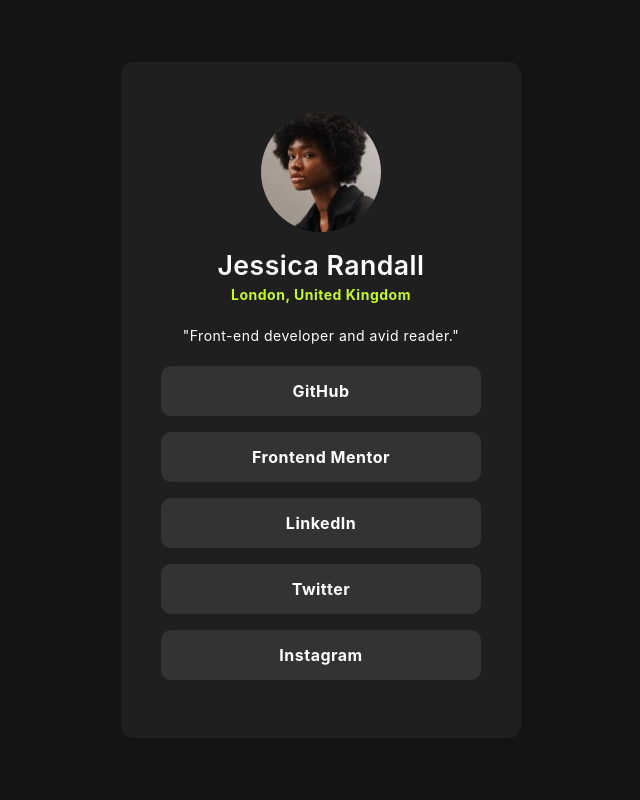
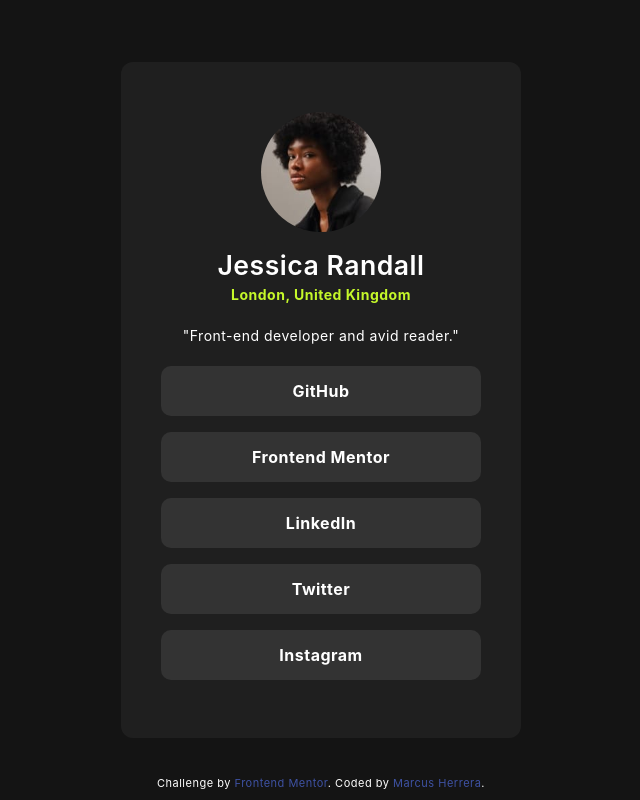
Before and after one commit to mahiv87/linksy-doodles, a React (Vite) app: page / in a window 1280 px wide. Shown: the whole page, without its empty margins (319-959 px from the left). Built offline with nearby package versions, Linux system fonts and the light colour scheme.

Commit message:
add Footer

```diff
--- a/index.html
+++ b/index.html
@@ -2,6 +2,8 @@
 <html lang="en">
 	<head>
 		<meta charset="UTF-8" />
+		<meta name="viewport" content="width=device-width, initial-scale=1.0" />
+		<!-- displays site properly based on user's device -->
 		<link
 			rel="icon"
 			type="image/png"
--- a/src/App.css
+++ /dev/null
@@ -1,8 +0,0 @@
-.attribution {
-	font-size: 11px;
-	text-align: center;
-}
-
-.attribution a {
-	color: hsl(228, 45%, 44%);
-}
--- a/src/App.jsx
+++ b/src/App.jsx
@@ -1,8 +1,8 @@
 import { useState } from 'react';
 
-import './App.css';
 import CardComponent from './components/Card/CardComponent';
 import avatar from './assets/images/avatar-jessica.jpeg';
+import FooterComponent from './components/Footer/FooterComponent';
 
 function App() {
 	const [user] = useState({
@@ -48,18 +48,7 @@
 				headline={user.headline}
 				links={user.links}
 			/>
-
-			{/* <div className="attribution">
-				Challenge by{' '}
-				<a href="https://www.frontendmentor.io?ref=challenge" target="_blank">
-					Frontend Mentor
-				</a>
-				. Coded by{' '}
-				<a href="https://github.com/mahiv87/linksy-doodles" target="_blank">
-					Marcus Herrera
-				</a>
-				.
-			</div> */}
+			<FooterComponent />
 		</>
 	);
 }
--- /dev/null
+++ b/src/components/Footer/FooterComponent.jsx
@@ -0,0 +1,19 @@
+import styles from './FooterComponent.module.css';
+
+function FooterComponent() {
+	return (
+		<div className={styles.attribution}>
+			Challenge by{' '}
+			<a href="https://www.frontendmentor.io?ref=challenge" target="_blank">
+				Frontend Mentor
+			</a>
+			. Coded by{' '}
+			<a href="https://github.com/mahiv87/linksy-doodles" target="_blank">
+				Marcus Herrera
+			</a>
+			.
+		</div>
+	);
+}
+
+export default FooterComponent;
--- /dev/null
+++ b/src/components/Footer/FooterComponent.module.css
@@ -0,0 +1,12 @@
+.attribution {
+	position: absolute;
+	bottom: 10px;
+	left: 50%;
+	font-size: 11px;
+	transform: translate(-50%);
+	text-wrap: nowrap;
+}
+
+.attribution a {
+	color: hsl(228, 45%, 44%);
+}
```
Also changed, not shown: 1 other file (tests, documents, lock files or other folders).
